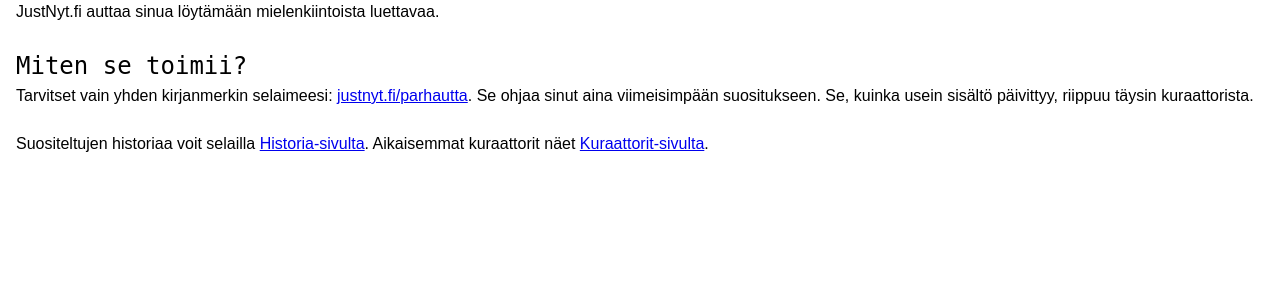
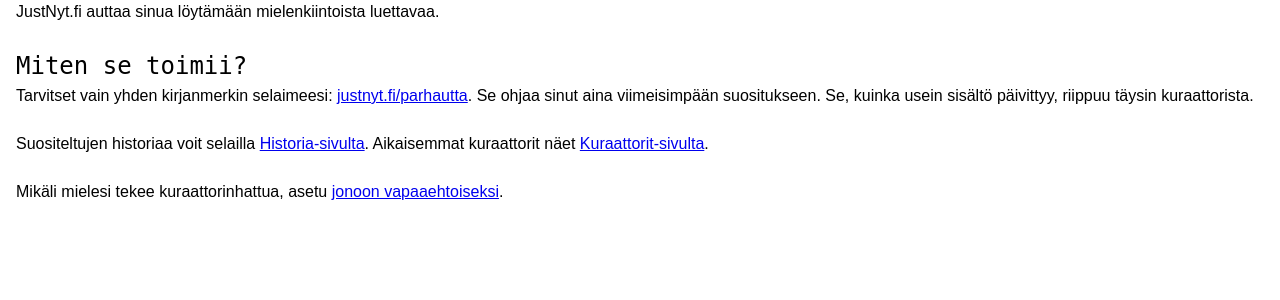
Before and after one commit to nikcorg/justnyt, a PHP site: template justnyt/templates/pages/index.php in a window 1280 px wide. Shown: the top 300 px of the page. Run offline with PHP 8.4, Linux system fonts and the light colour scheme; the template is opened without the code that fills it, so the values that code supplies are empty; some libraries are stand-ins or nearby versions.

Commit message:
Text change

```diff
--- a/justnyt/templates/pages/index.php
+++ b/justnyt/templates/pages/index.php
@@ -5,3 +5,5 @@
 <p>Tarvitset vain yhden kirjanmerkin selaimeesi: <a href="/parhautta">justnyt.fi/parhautta</a>. Se ohjaa sinut aina viimeisimpään suositukseen. Se, kuinka usein sisältö päivittyy, riippuu täysin kuraattorista.</p>
 
 <p>Suositeltujen historiaa voit selailla <a href="/historiaa">Historia-sivulta</a>. Aikaisemmat kuraattorit näet <a href="/kuraattorit">Kuraattorit-sivulta</a>.
+
+<p>Mikäli mielesi tekee kuraattorinhattua, asetu <a href="/kuraattoriksi">jonoon vapaaehtoiseksi</a>.</p>
```
